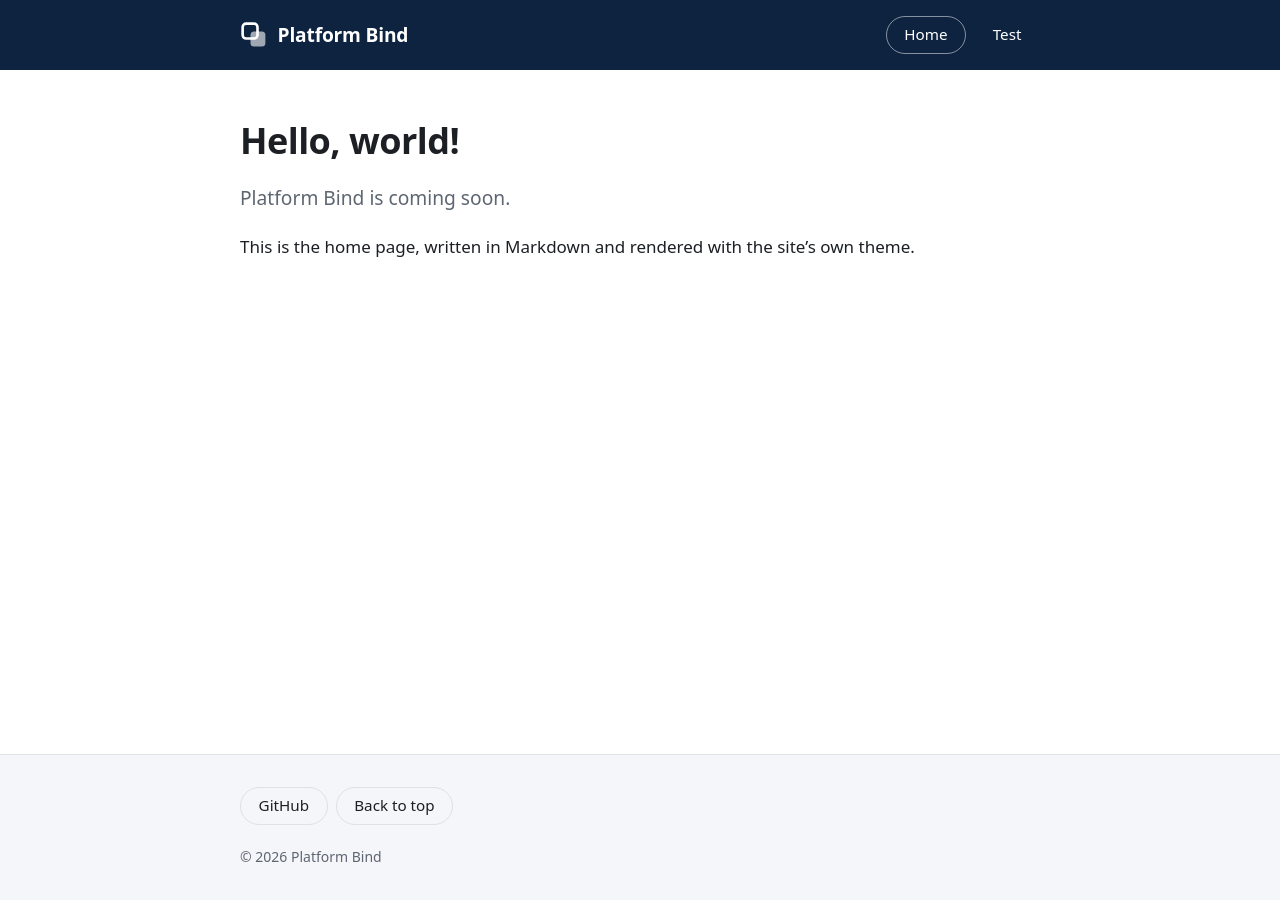
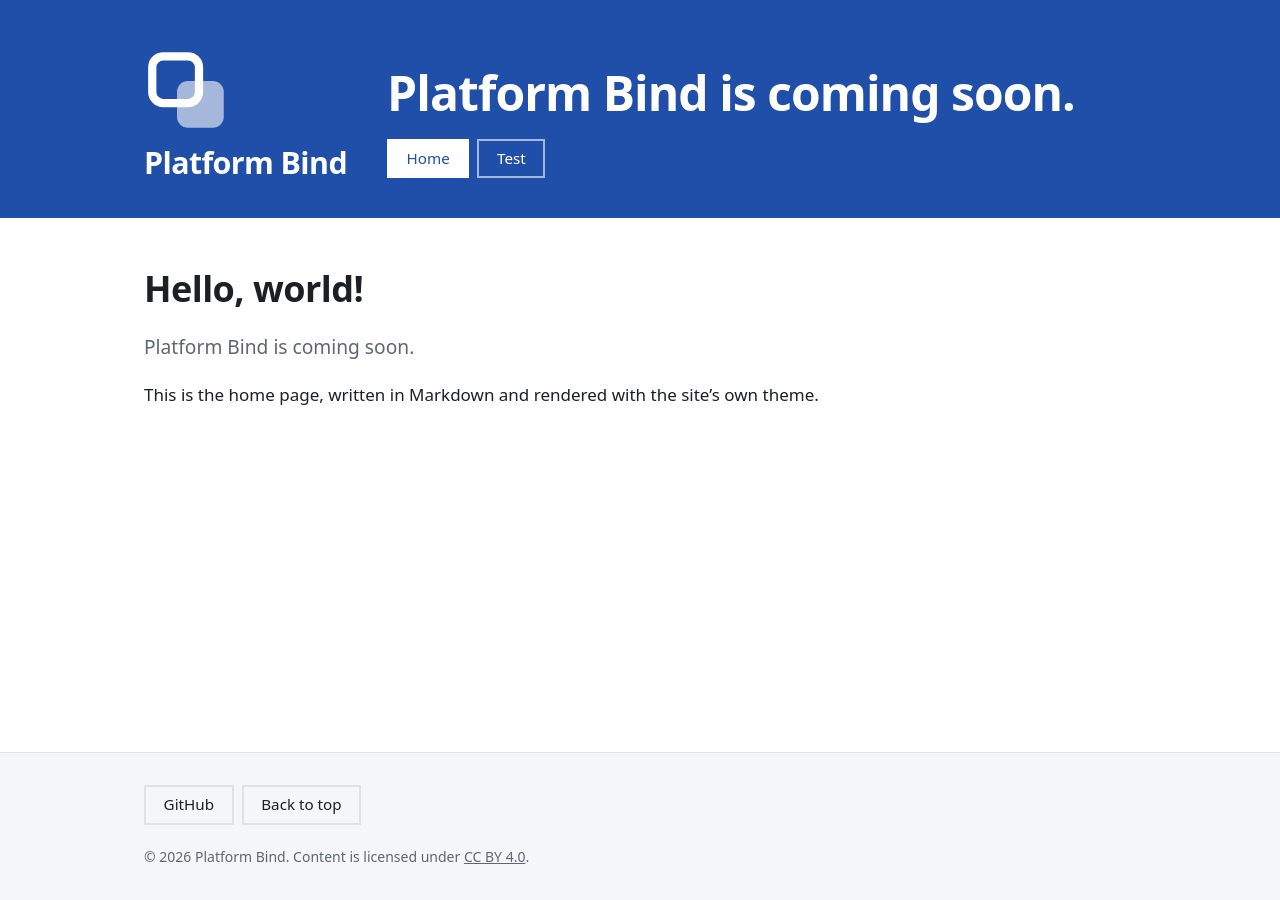
Before and after one commit to Platform-Bind/platform-bind.github.io, a Jekyll site: the page built from index.md, in a window 1280 px wide. Built offline with Jekyll 4.4.1, drawn with Linux system fonts in a browser that asks for light colours.

Commit message:
Taller blue header, square buttons, and CC BY 4.0 footer
Co-Authored-By: Claude Opus 5.5 <noreply@anthropic.com>

```diff
--- a/_layouts/default.html
+++ b/_layouts/default.html
@@ -19,11 +19,14 @@
         </svg>
         <span>{{ site.title }}</span>
       </a>
-      <nav class="site-nav" aria-label="Main">
-        {% for item in site.nav %}
-          <a class="button{% if page.url == item.url %} is-active{% endif %}" href="{{ item.url | relative_url }}">{{ item.title }}</a>
-        {% endfor %}
-      </nav>
+      <div class="header-text">
+        <p class="tagline">{{ site.description }}</p>
+        <nav class="site-nav" aria-label="Main">
+          {% for item in site.nav %}
+            <a class="button{% if page.url == item.url %} is-active{% endif %}" href="{{ item.url | relative_url }}">{{ item.title }}</a>
+          {% endfor %}
+        </nav>
+      </div>
     </div>
   </header>
 
@@ -39,7 +42,10 @@
         {% endfor %}
         <a class="button button-outline" href="#top">Back to top</a>
       </div>
-      <p class="footer-note">© {{ site.time | date: "%Y" }} {{ site.title }}</p>
+      <p class="footer-note">
+        © {{ site.time | date: "%Y" }} {{ site.title }}.
+        Content is licensed under <a rel="license" href="https://creativecommons.org/licenses/by/4.0/deed.en">CC BY 4.0</a>.
+      </p>
     </div>
   </footer>
 </body>
--- a/assets/css/style.css
+++ b/assets/css/style.css
@@ -1,7 +1,7 @@
 :root {
-  --navy: #0d2340;
-  --navy-light: #1b3a63;
-  --on-navy: #ffffff;
+  --brand: #1f4fa8;
+  --brand-dark: #173d85;
+  --on-brand: #ffffff;
   --accent: #4f8fe0;
 
   --bg: #ffffff;
@@ -10,8 +10,8 @@
   --border: #dde2e8;
   --surface: #f4f6f9;
 
-  --radius: 999px;
-  --max-width: 52rem;
+  --radius: 0;
+  --max-width: 64rem;
 }
 
 @media (prefers-color-scheme: dark) {
@@ -73,7 +73,7 @@ body {
 .button {
   display: inline-block;
   padding: 0.45rem 1.1rem;
-  border: 1px solid transparent;
+  border: 2px solid transparent;
   border-radius: var(--radius);
   font-size: 0.95rem;
   font-weight: 500;
@@ -99,34 +99,48 @@ body {
 /* Header */
 
 .site-header {
-  background: var(--navy);
-  color: var(--on-navy);
+  background: var(--brand);
+  color: var(--on-brand);
 }
 
 .header-inner {
   display: flex;
   flex-wrap: wrap;
-  align-items: center;
-  justify-content: space-between;
-  gap: 0.75rem 1.5rem;
-  padding-top: 1rem;
-  padding-bottom: 1rem;
+  align-items: flex-end;
+  gap: 1.5rem 2.5rem;
+  padding-top: 3rem;
+  padding-bottom: 2.5rem;
 }
 
 .logo {
   display: inline-flex;
-  align-items: center;
-  gap: 0.6rem;
-  color: var(--on-navy);
-  font-size: 1.2rem;
+  flex-direction: column;
+  align-items: flex-start;
+  gap: 0.75rem;
+  color: var(--on-brand);
+  font-size: clamp(1.4rem, 2.4vw, 1.9rem);
   font-weight: 700;
-  letter-spacing: -0.01em;
+  letter-spacing: -0.02em;
+  line-height: 1;
   text-decoration: none;
 }
 
 .logo-mark {
-  width: 1.75rem;
-  height: 1.75rem;
+  width: clamp(4rem, 8vw, 5.5rem);
+  height: clamp(4rem, 8vw, 5.5rem);
+}
+
+.header-text {
+  flex: 1 1 22rem;
+  min-width: 0;
+}
+
+.tagline {
+  margin: 0 0 1.25rem;
+  font-size: clamp(1.75rem, 4vw, 3rem);
+  font-weight: 700;
+  line-height: 1.05;
+  letter-spacing: -0.02em;
 }
 
 .site-nav {
@@ -136,15 +150,19 @@ body {
 }
 
 .site-nav .button {
-  color: var(--on-navy);
+  border-color: rgba(255, 255, 255, 0.6);
+  color: var(--on-brand);
 }
 
 .site-nav .button:hover {
-  background: var(--navy-light);
+  background: var(--brand-dark);
+  border-color: var(--on-brand);
 }
 
 .site-nav .button.is-active {
-  border-color: rgba(255, 255, 255, 0.5);
+  background: var(--on-brand);
+  border-color: var(--on-brand);
+  color: var(--brand);
 }
 
 /* Main content */
@@ -230,3 +248,7 @@ body {
   color: var(--muted);
   font-size: 0.875rem;
 }
+
+.footer-note a {
+  color: inherit;
+}
```
